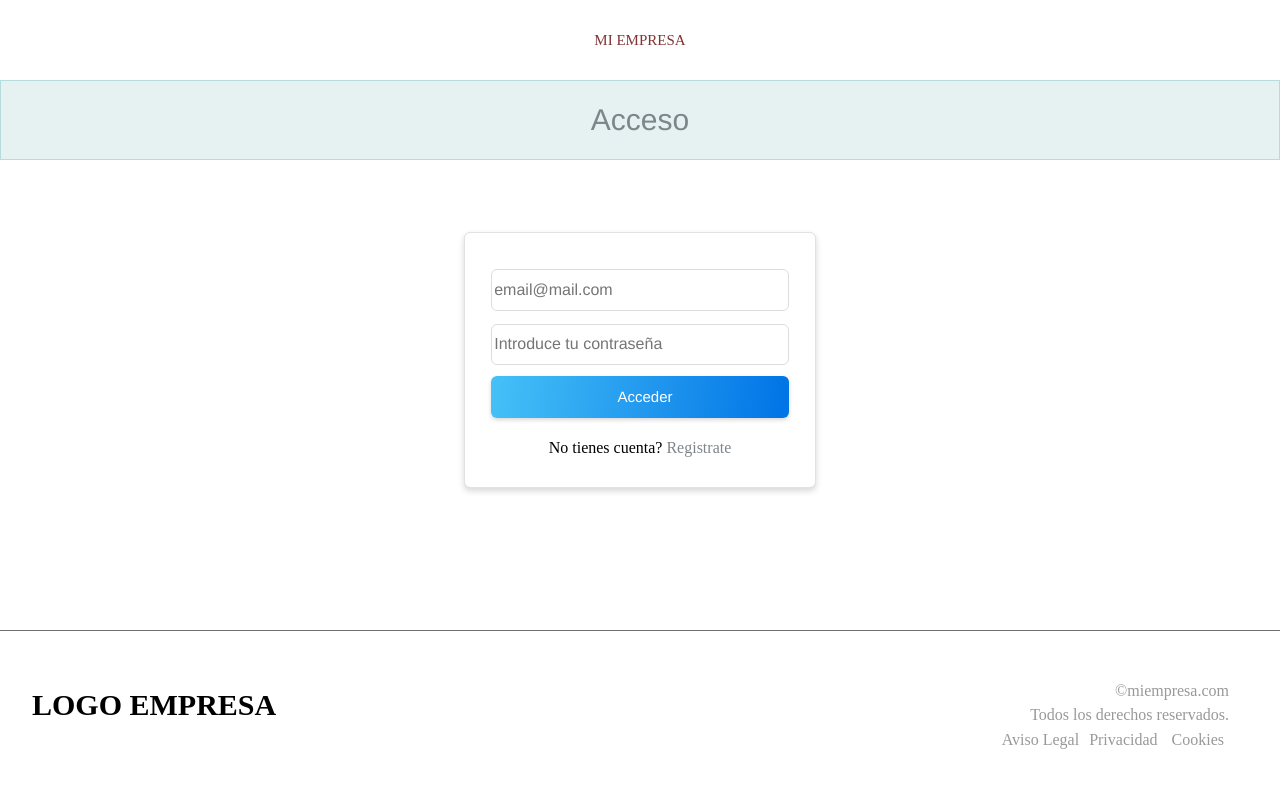
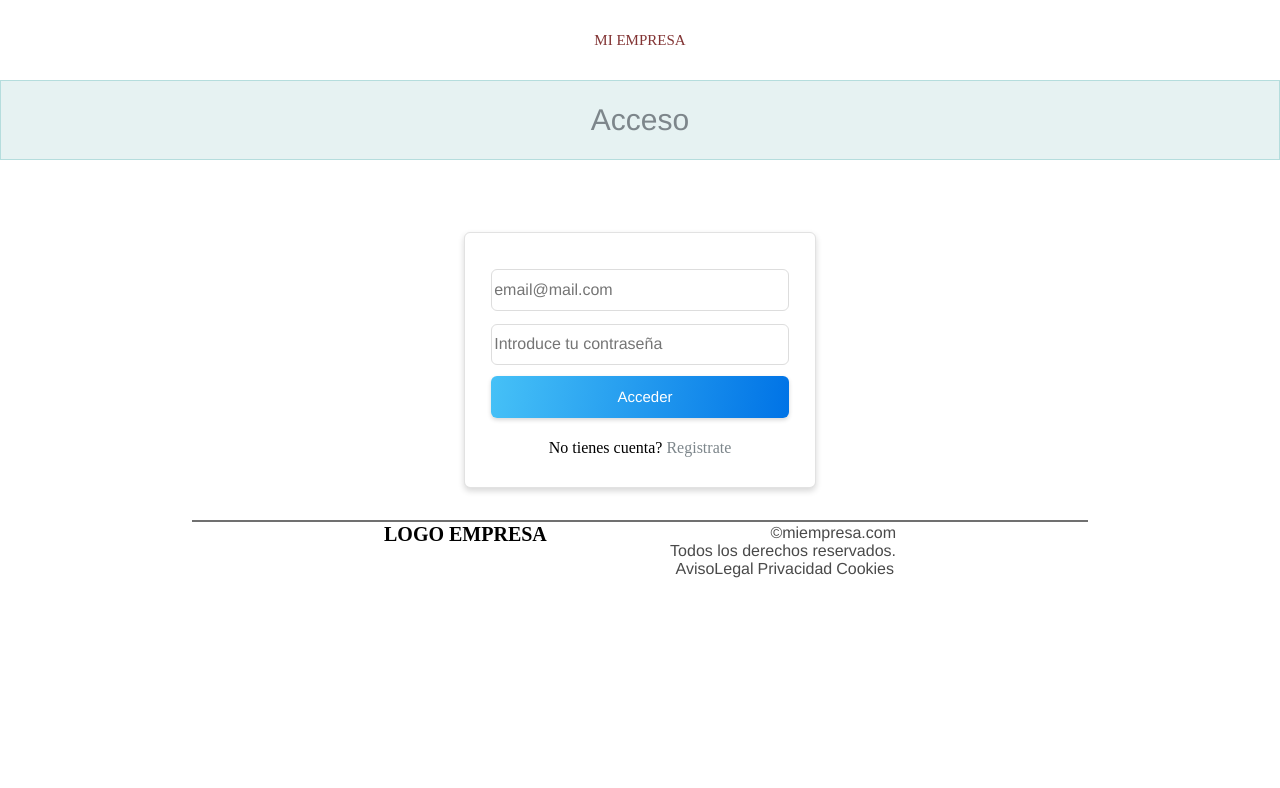
Before and after one commit to IT-Academy-BCN/ita-directory, a React (Create React App) app: page /login in a window 1280 px wide. Shown: the top 788 px of the page. Built offline with nearby package versions, Linux system fonts and the light colour scheme.

Commit message:
fix styling & mediaqueries

```diff
--- a/src/components/layout/Footer/Footer.js
+++ b/src/components/layout/Footer/Footer.js
@@ -1,23 +1,22 @@
-import React from 'react'
-import { Anchor, Copyright, Rights, Information, Legal, Logo, LogoText, StyledFooter } from './styles'
+import React from "react";
+import {Anchor, Copyright, Rights, Information, Legal, Logo, StyledFooter} from "./styles";
+// import Colors from "theme/Colors";
 
 const Footer = () => {
 	return (
 		<StyledFooter>
-      <Logo>
-        <LogoText>LOGO EMPRESA </LogoText>
-      </Logo>
+			<Logo> LOGO EMPRESA </Logo>
 			<Information>
 				<Copyright> ©miempresa.com </Copyright>
 				<Rights> Todos los derechos reservados.</Rights>
 				<Legal>
-          <Anchor href='https://www.google.com/'>Aviso Legal</Anchor>
-          <Anchor href='https://www.google.com/'>Privacidad</Anchor>
-          <Anchor href='https://www.google.com/'> Cookies</Anchor>
+					<Anchor href="#">AvisoLegal</Anchor>
+					<Anchor href="#">Privacidad</Anchor>
+					<Anchor href="#">Cookies</Anchor>
 				</Legal>
 			</Information>
 		</StyledFooter>
-  )
-}
+	);
+};
 
-export default Footer
+export default Footer;
--- a/src/components/layout/Footer/styles.js
+++ b/src/components/layout/Footer/styles.js
@@ -1,51 +1,127 @@
-import styled from 'styled-components'
-// import Colors from "theme/Colors";
+import styled from "styled-components";
+import Colors from "theme/Colors";
 
-export const StyledFooter = styled.div`
+export const StyledFooter = styled.footer`
+	@media only screen and (min-width: 1020px) {
 		display: flex;
 		flex-wrap: wrap;
 		justify-content: space-between;
-    position: absolute;
-    bottom: 0;
-    padding: 2rem;
-    width: 100%;
-    border-top: 1px solid #707070;
-    opacity: 1;
-    background-color: white;
-`
+		padding: 2px 15vw;
+		border-top: 2px solid #707070;
+		margin: 15vw;
+		margin-bottom: 3rem;
+		margin-top: 1rem;
+	}
+	@media only screen and (max-width: 1019px) {
+		display: flex;
+		flex-wrap: wrap;
+		justify-content: space-between;
+		padding: 2px 15vw;
+		border-top: 2px solid #707070;
+		margin: 15vw;
+		margin-bottom: 2rem;
+		margin-top: 1rem;
+	}
+	@media only screen and (max-width: 468px) {
+		display: flex;
+		flex-wrap: wrap;
+		justify-content: center;
+		border-top: 2px solid #707070;
+		margin: 1rem;
+	}
+`;
 
 export const Logo = styled.div`
-    width: 50%;
-`
-
-export const LogoText = styled.h2`
-    font-size: 30px;
-    font-weight: bold
-`
+	@media only screen and (min-width: 1020px) {
+		text-align: left;
+		font: normal normal normal 20px/20px Korb-Bold;
+		letter-spacing: 0px;
+		color: ${Colors.black};
+		opacity: 1;
+		font-weight: bold;
+	}
+	@media only screen and (max-width: 1019px) {
+		text-align: left;
+		font: normal normal normal 20px/20px Korb-Bold;
+		letter-spacing: 0px;
+		color: ${Colors.black};
+		opacity: 1;
+		font-weight: bold;
+		min-width: 10rem;
+		flex: 2;
+	}
+	@media only screen and (max-width: 468px) {
+		text-align: center;
+		font: normal normal normal 20px/20px Korb-Bold;
+		letter-spacing: 0px;
+		color: ${Colors.black};
+		opacity: 1;
+		font-weight: bold;
+		padding: 0 25% 0 25%;
+		flex: 4;
+	}
+`;
 
 export const Information = styled.div`
-    display: flex;
-    align-items: flex-end;
-    flex-direction: column;
-    padding: 1rem;
-    color: #999999
-`
+	@media only screen and (min-width: 1020px) {
+		text-align: right;
+		font: normal normal normal 16px Helvetica Neue;
+		letterspacing: 0;
+		color: #4a4a4a;
+		opacity: 1;
+		list-style-type: none;
+		margin: 0px;
+		padding-left: 0;
+		min-width: 10rem;
+		flex: 3;
+	}
+	@media only screen and (min-width: 1019px) {
+		text-align: right;
+		font: normal normal normal 16px Helvetica Neue;
+		letterspacing: 0;
+		color: #4a4a4a;
+		opacity: 1;
+		list-style-type: none;
+		margin: 0px;
+		padding-left: 0;
+		min-width: 10rem;
+		flex: 3;
+	}
+	@media only screen and (max-width: 468px) {
+		text-align: center;
+		font: normal normal normal 16px Helvetica Neue;
+		letterspacing: 0;
+		color: #4a4a4a;
+		opacity: 1;
+		list-style-type: none;
+		margin-top: 0.5rem;
+		padding-left: 0;
+		flex: 4;
+	}
+`;
 export const Copyright = styled.div`
-    margin: 3px
-`
+	@media only screen and (min-width: 1020px && max-width:468px) {
+		margin: 3px;
+	}
+`;
 export const Rights = styled.div`
-    margin: 3px
-`
+	@media only screen and (min-width: 1020px && max-width:468px) {
+		margin: 3px;
+	}
+`;
 
 export const Legal = styled.div`
-    margin: 3px
-`
+	@media only screen and (min-width: 1020px && max-width:468px) {
+		margin: 3px;
+	}
+`;
 
 export const Anchor = styled.a`
-    color: #999999;
+	color: #4a4a4a;
 	text-decoration: none;
-    padding: 2px 5px;
+	list-style-type: none;
+	padding: 2px;
 	&:hover {
-        color: blue
+		color: #0578e7;
 	}
-`
+`;
```
Lines whose indentation alone changed are shown as unchanged.
